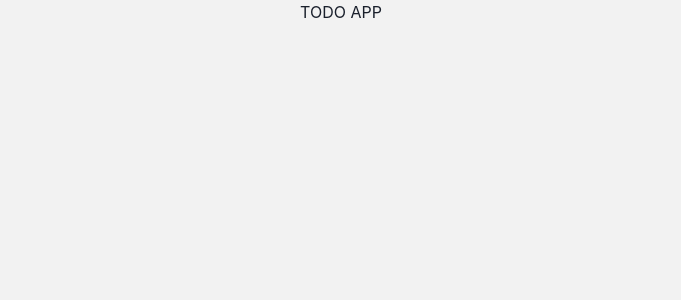
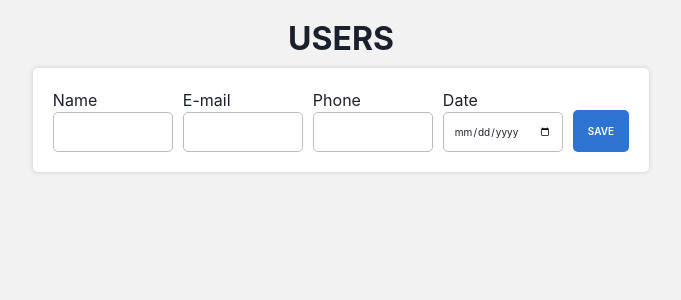
Before and after one commit to jairo-sousa/CDUD-NODE-REACT-POSTGRES, a React (Vite) app: page / in a window 1280 px wide. Shown: the top 300 px of the page, without its empty margins (299-980 px from the left). Built offline with nearby package versions, Linux system fonts and the light colour scheme.

Commit message:
style: set App

```diff
--- a/src/App.tsx
+++ b/src/App.tsx
@@ -1,4 +1,23 @@
+import { Flex, Heading } from "@chakra-ui/react";
 import "./styles/global.css";
+import { toast, ToastContainer } from "react-toastify";
+import { Form } from "./components/Form";
+
 export function App() {
-	return <h1>TODO APP</h1>;
+	return (
+		<Flex
+			w="100%"
+			maxW="80rem"
+			mt="2rem"
+			direction="column"
+			align="center"
+			gap="1rem"
+		>
+			<Heading as="h1" fontSize="3.2rem">
+				USERS
+			</Heading>
+			<Form />
+			<ToastContainer autoClose={3000} position={toast.POSITION.BOTTOM_LEFT} />
+		</Flex>
+	);
 }
```
